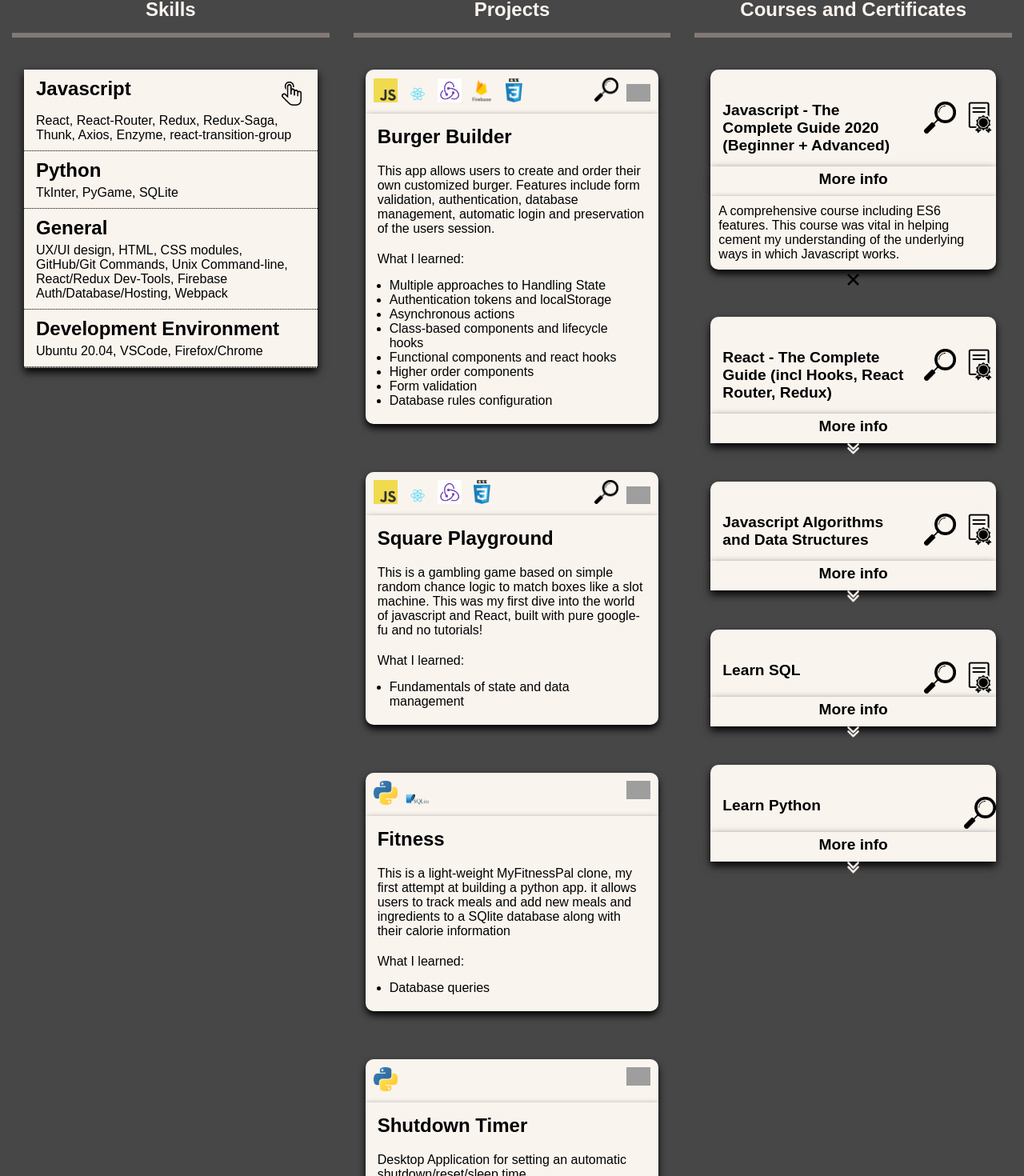
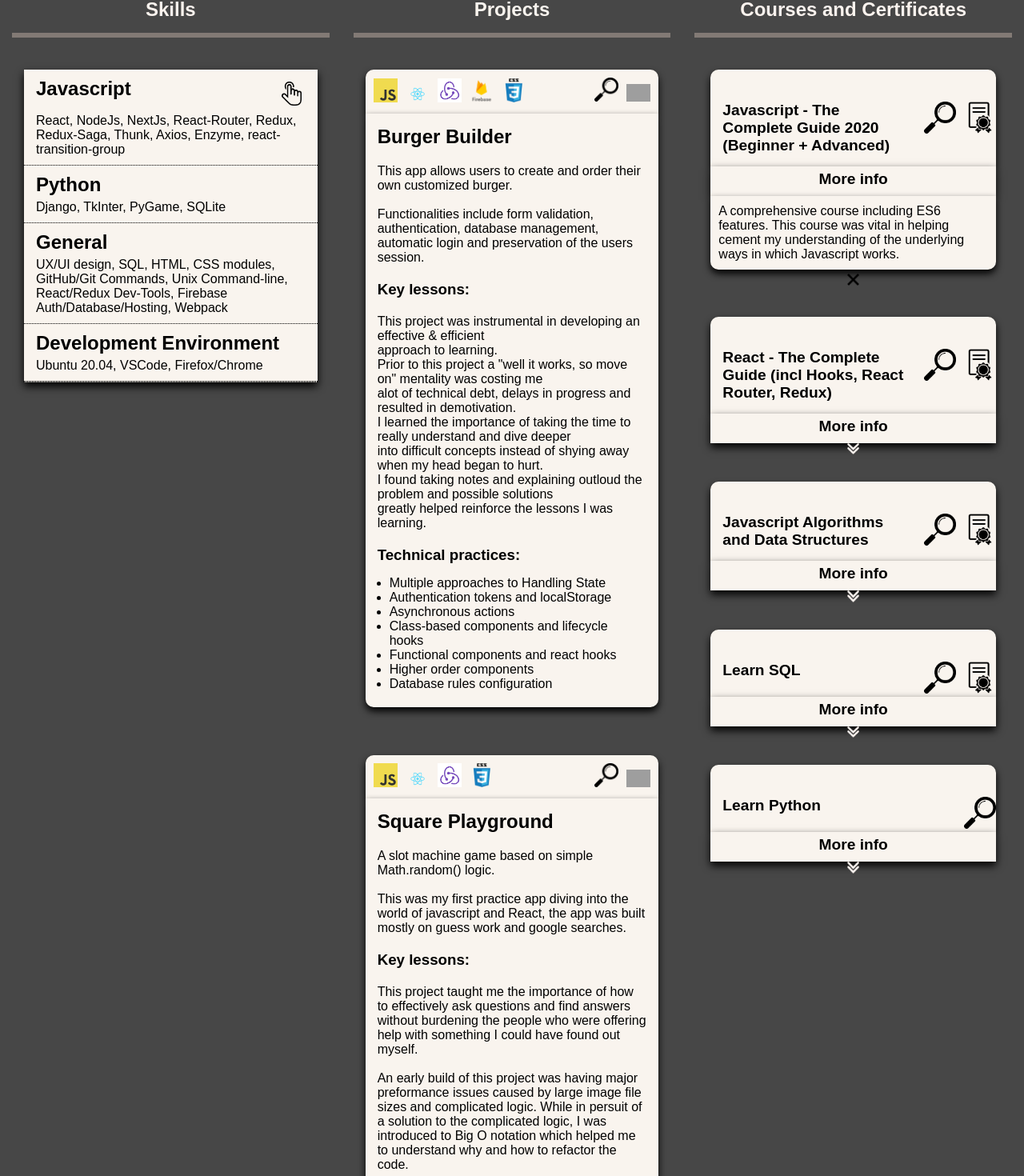
Before and after one commit to Kwarn/portfolio, a React (Create React App) app: page / in a window 1280 px wide. Shown: the part 1017-2487 px from the top of the page at 80% size. Built offline with nearby package versions, Linux system fonts and the light colour scheme; grey boxes are pictures that could not be loaded.

Commit message:
descriptions and implimentation updates for projects/skills

```diff
--- a/src/components/ExtraInfo/ExtraInfo.module.css
+++ b/src/components/ExtraInfo/ExtraInfo.module.css
@@ -1,5 +1,5 @@
 .ExtraInfo {
-  padding: 30px 0 30px 0;
+  padding: 35px 0 35px 0;
 }
 
 .SectionTitle {
--- a/src/components/Navigation/GoToTop/GoToTop.module.css
+++ b/src/components/Navigation/GoToTop/GoToTop.module.css
@@ -14,7 +14,7 @@
 .GoToTopButton {
   padding: 1px;
   display: flex;
-  height: 40px;
+  height: 30px;
   width: auto;
   align-items: center;
 }
--- a/src/components/Skills/Skills.js
+++ b/src/components/Skills/Skills.js
@@ -23,7 +23,7 @@ const Skills = props => {
           <h2>Javascript<img src={imageAssets.clickIcon} alt="clickHere" /></h2>
 
           <p>
-            React, React-Router, Redux, Redux-Saga, Thunk, Axios, Enzyme,
+            React, NodeJs, NextJs, React-Router, Redux, Redux-Saga, Thunk, Axios, Enzyme,
             react-transition-group
           </p>
         </div>
@@ -34,7 +34,7 @@ const Skills = props => {
           onClick={() => onClickHandler('python')}
         >
           <h2>Python</h2>
-          <p>TkInter, PyGame, SQLite</p>
+          <p>Django, TkInter, PyGame, SQLite</p>
         </div>
         <div
           className={`${classes.TechSubsection} ${
@@ -44,7 +44,7 @@ const Skills = props => {
         >
           <h2>General</h2>
           <p>
-            UX/UI design, HTML, CSS modules, GitHub/Git Commands, Unix
+            UX/UI design, SQL, HTML, CSS modules, GitHub/Git Commands, Unix
             Command-line, React/Redux Dev-Tools, Firebase Auth/Database/Hosting,
             Webpack
           </p>
--- a/src/containers/Projects/Project/Project.js
+++ b/src/containers/Projects/Project/Project.js
@@ -22,11 +22,13 @@ const Project = props => {
     }
   }
 
-  const lessonsListItems = project.lessons.split(', ').map(lesson => (
-    <li className={classes.ListItem} key={lesson}>
-      {lesson}
-    </li>
-  ))
+  const technicalPractices = project.technicalPractices
+    .split(', ')
+    .map(practice => (
+      <li className={classes.ListItem} key={practice}>
+        {practice}
+      </li>
+    ))
 
   const liveDemoLink = project.liveDemoLink ? (
     <a href={project.liveDemoLink} target="_blank" rel="noopener noreferrer">
@@ -62,14 +64,16 @@ const Project = props => {
         </div>
       </div>
       <div
-        className={`${classes.ProjectDesc} ${
+        className={`${classes.MainContentWrapper} ${
           isSelectedContent ? classes.Highlight : null
         }`}
       >
         <h2> {project.title}</h2>
         <p className={classes.Desc}>{project.description}</p>
-        <p className={classes.ListHeader}>What I learned:</p>
-        <ul className={classes.LearnedList}>{lessonsListItems}</ul>
+        <h3>Key lessons:</h3>
+        <p className={classes.Desc}>{project.whatILearned}</p>
+        <h3>Technical practices:</h3>
+        <ul className={classes.LearnedList}>{technicalPractices}</ul>
       </div>
     </div>
   )
--- a/src/containers/Projects/Project/Project.module.css
+++ b/src/containers/Projects/Project/Project.module.css
@@ -14,6 +14,10 @@
 
 .Highlight {
   background-color: springgreen;
+}
+
+.Desc {
+  white-space: pre-wrap;
 }
 
 .TechImages {
@@ -33,7 +37,7 @@
   width: 30px;
 }
 
-.ProjectDesc {
+.MainContentWrapper {
   border-radius: 0px 0px 10px 10px;
   background-color: #f9f4ee;
   box-shadow: 0 5px 10px rgb(0, 0, 0);
@@ -41,15 +45,20 @@
   padding: 5px;
 }
 
-.ProjectDesc h2 {
+.MainContentWrapper h2 {
   padding: 10px;
 }
 
-.ProjectDesc p {
+.MainContentWrapper h3 {
   padding: 10px;
 }
 
-.ProjectDesc ul {
+.MainContentWrapper p {
+  white-space: pre-line;
+  padding: 10px;
+}
+
+.MainContentWrapper ul {
   text-align: left;
   padding: 5px 15px 15px 25px;
 }
--- a/src/containers/Projects/Projects.js
+++ b/src/containers/Projects/Projects.js
@@ -17,47 +17,73 @@ const Projects = props => {
       courseLink:
         'https://www.udemy.com/course/react-the-complete-guide-incl-redux/',
       description: `This app allows users to create and order their own customized burger.
-       Features include form validation, authentication, database management,
-        automatic login and preservation of the users session. `,
-      lessons: `Multiple approaches to Handling State, Authentication tokens
+
+       Functionalities include form validation, authentication, database management,
+        automatic login and preservation of the users session.`,
+      whatILearned: `This project was instrumental in developing an effective & efficient
+       approach to learning.
+       Prior to this project a "well it works, so move on" mentality was costing me
+       alot of technical debt, delays in progress and resulted in demotivation.
+       I learned the importance of taking the time to really understand and dive deeper
+       into difficult concepts instead of shying away when my head began to hurt.
+       I found taking notes and explaining outloud the problem and possible solutions
+       greatly helped reinforce the lessons I was learning.`,
+      technicalPractices: `Multiple approaches to Handling State, Authentication tokens
         and localStorage, Asynchronous actions, Class-based components
         and lifecycle hooks, Functional components and react hooks,
-        Higher order components, Form validation, Database rules configuration`,
+        Higher order components, Database rules configuration`,
     },
-    SquarePlayground: {
+    squarePlayground: {
       tag: 'javascript',
       title: 'Square Playground',
       liveDemoLink: 'https://square-playground.web.app/',
       previewTechStack: 'Javascript, React, Redux, Css, Html',
 
       gitHubLink: 'placeholder',
-      description: `This is a gambling game based on simple random chance logic to match boxes
-        like a slot machine. This was my first dive into the world of javascript and React,
-        built with pure google-fu and no tutorials!`,
-      lessons: 'Fundamentals of state and data management',
+      description: `A slot machine game based on simple Math.random() logic.
+
+       This was my first practice app diving into the world of javascript and React, the app was built mostly on guess work and google searches.`,
+      whatILearned: `This project taught me the importance of how to effectively ask questions and find answers without burdening the people who were offering help with something I could have found out myself.
+
+      An early build of this project was having major preformance issues caused by large image file sizes and complicated logic. While in persuit of a solution to the complicated logic, I was introduced to Big O notation which helped me to understand why and how to refactor the code.`,
+      technicalPractices: 'Fundamentals of state and data management',
     },
-    Fitness: {
+    fitness: {
       isFirstElementOfTag: true,
       tag: 'python',
       title: 'Fitness',
       previewTechStack: 'Python, Tkinter, SQlite3',
 
       gitHubLink: 'https://github.com/Kwarn/fitness',
-      description: `This is a light-weight MyFitnessPal clone, my first attempt at building
-        a python app.
-        it allows users to track meals and add new meals and ingredients
-        to a SQlite database along with their calorie information`,
-      lessons: 'Database queries',
+      description: `A light-weight MyFitnessPal clone, this app allows users to save their meal history and add new meals with their ingredients and calorie information to a SQlite database.`,
+      whatILearned: ``,
+      technicalPractices: 'Database queries',
     },
+    fizzyLookup: {
+      tag: 'python',
+      title: 'Fizzy-Lookup',
+      previewTechStack: 'Python, tkinter',
+      gitHubLink: 'placeholder',
+      description: `Desktop App which allows easier searching of excel data.
 
+        Built on request for a friend, this project allowed me demonstate and practice a real world use-case of what I had learned with Python, helping them to work more efficiently on what was previously a time consuming and teedious task.
+
+        The app uses pandas (data analysis libary) to convert an excel spread-sheet to columns and rows displayed by tkinter (GUI libary).
+
+        The excel spread-sheet contains property data such as rental price & number of bedrooms. The user can accurately search the data using a combination of 7 dropdown menus.`,
+      whatILearned: `The importance of accurately communicating a description
+        of the clients needs so that unnecessary or miscommunicated functionality
+        didn't waste development time.`,
+      technicalPractices: 'System process access',
+    },
     shutdownTimer: {
       tag: 'python',
       title: 'Shutdown Timer',
       previewTechStack: 'Python, tkinter',
-      gitHubLink: 'placeholder',
+      gitHubLink: 'https://github.com/Kwarn/Fizzy-Lookup',
       description:
-        'Desktop Application for setting an automatic shutdown/reset/sleep time',
-      lessons: 'System process access',
+        'Desktop Application for converting pdf to searchable object',
+      technicalPractices: 'System process access',
     },
   })
 
```
